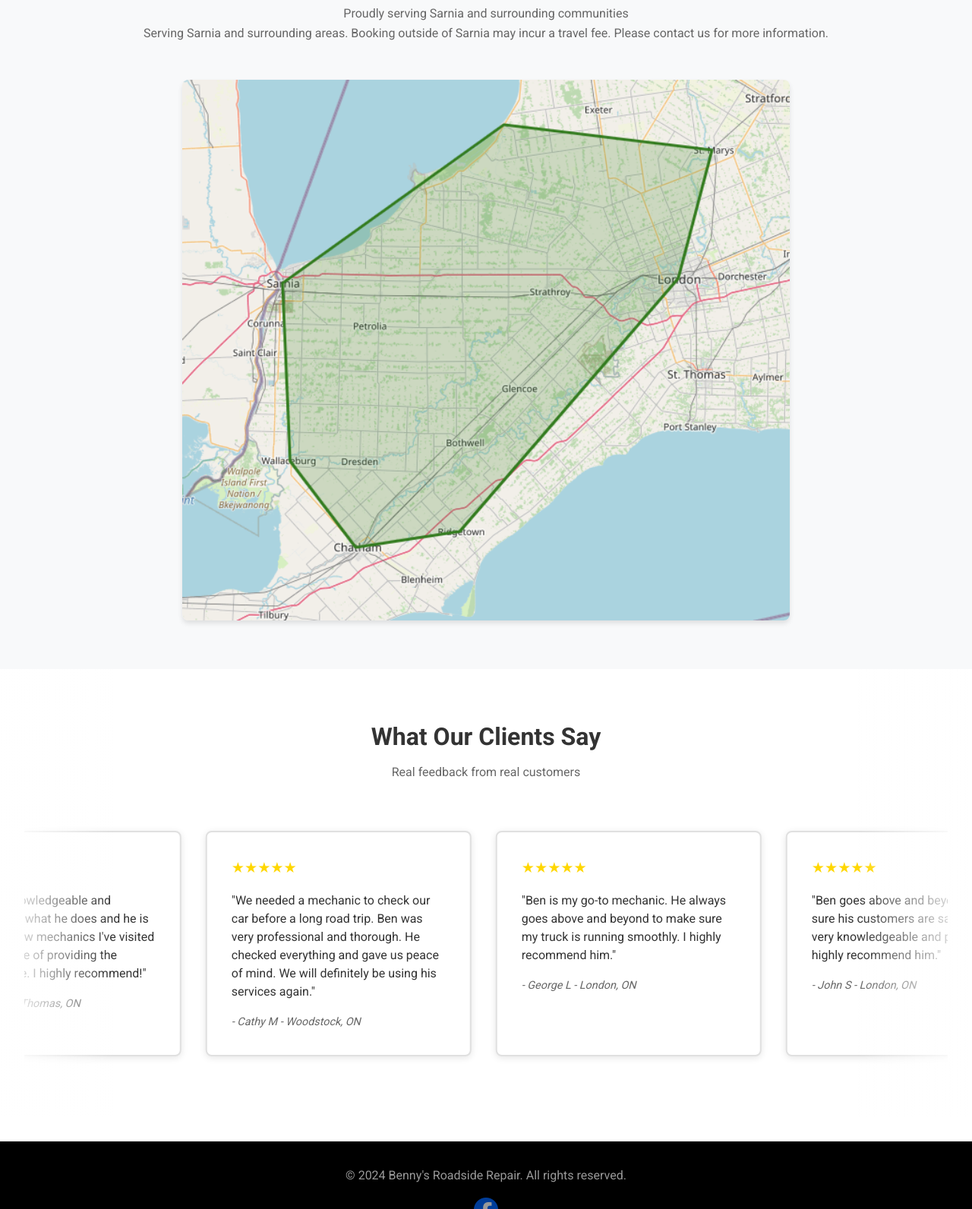
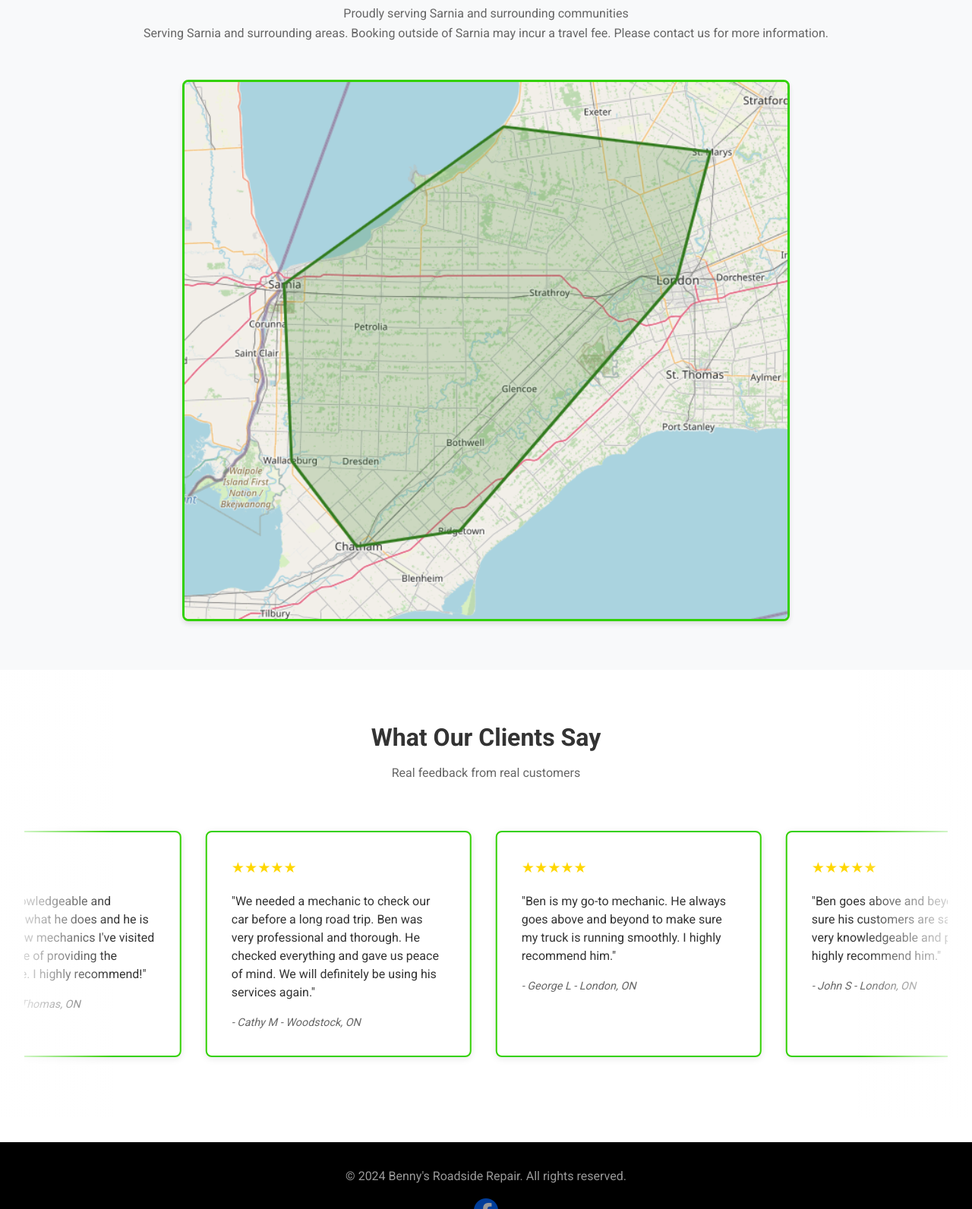
Before and after one commit to CamH2008/Benny-s-Web, a plain HTML site: page index.html in a window 1280 px wide. Shown: the part 895-2487 px from the top of the page at 76% size. Drawn offline with Linux system fonts and the light colour scheme.

Commit message:
Add files via upload

```diff
--- a/css/services.css
+++ b/css/services.css
@@ -891,3 +891,44 @@
     border-radius: 10px;
     box-shadow: 0 2px 4px rgba(0, 0, 0, 0.1);
 }
+
+/* Update the categories grid and cards for better mobile display */
+@media (max-width: 768px) {
+    .categories-grid {
+        grid-template-columns: 1fr;
+        padding: 1rem;
+        gap: 1.5rem;
+    }
+
+    .category-card {
+        width: 100%;
+        max-width: none;
+        margin: 0;
+    }
+
+    .category-image {
+        height: 200px;
+        width: 100%;
+        object-fit: cover;
+    }
+
+    .service-categories {
+        padding: 2rem 1rem;
+    }
+
+    .service-categories h2 {
+        font-size: 2rem;
+        margin-bottom: 2rem;
+    }
+}
+
+.service-area-map {
+    width: 100%;
+    max-width: 800px;
+    height: auto;
+    display: block;
+    margin: 0 auto;
+    border-radius: 8px;
+    box-shadow: 0 4px 6px rgba(0, 0, 0, 0.1);
+    border: 3px solid var(--primary-color);  /* Add green border around the map */
+}
--- a/css/styles.css
+++ b/css/styles.css
@@ -2012,6 +2012,7 @@ footer {
     margin: 0 auto;
     border-radius: 8px;
     box-shadow: 0 4px 6px rgba(0, 0, 0, 0.1);
+    border: 3px solid var(--primary-color);  /* Add green border around the map */
 }
 
 @media (max-width: 768px) {
@@ -2185,7 +2186,7 @@ footer {
     min-width: 350px;
     max-width: 350px;
     flex-shrink: 0;
-    border: 2px solid #e0e0e0;
+    border: 2px solid var(--primary-color);
     transition: transform 0.3s ease, box-shadow 0.3s ease;
 }
 
```
